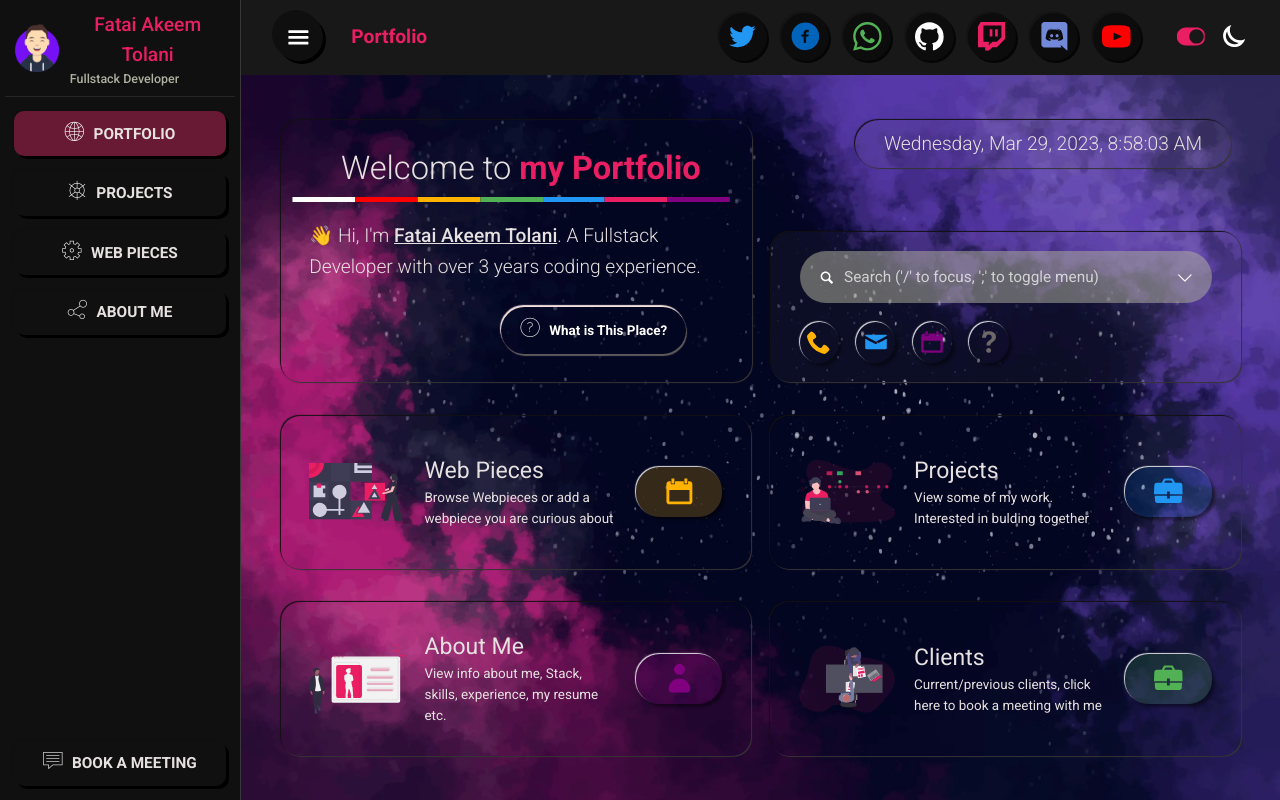
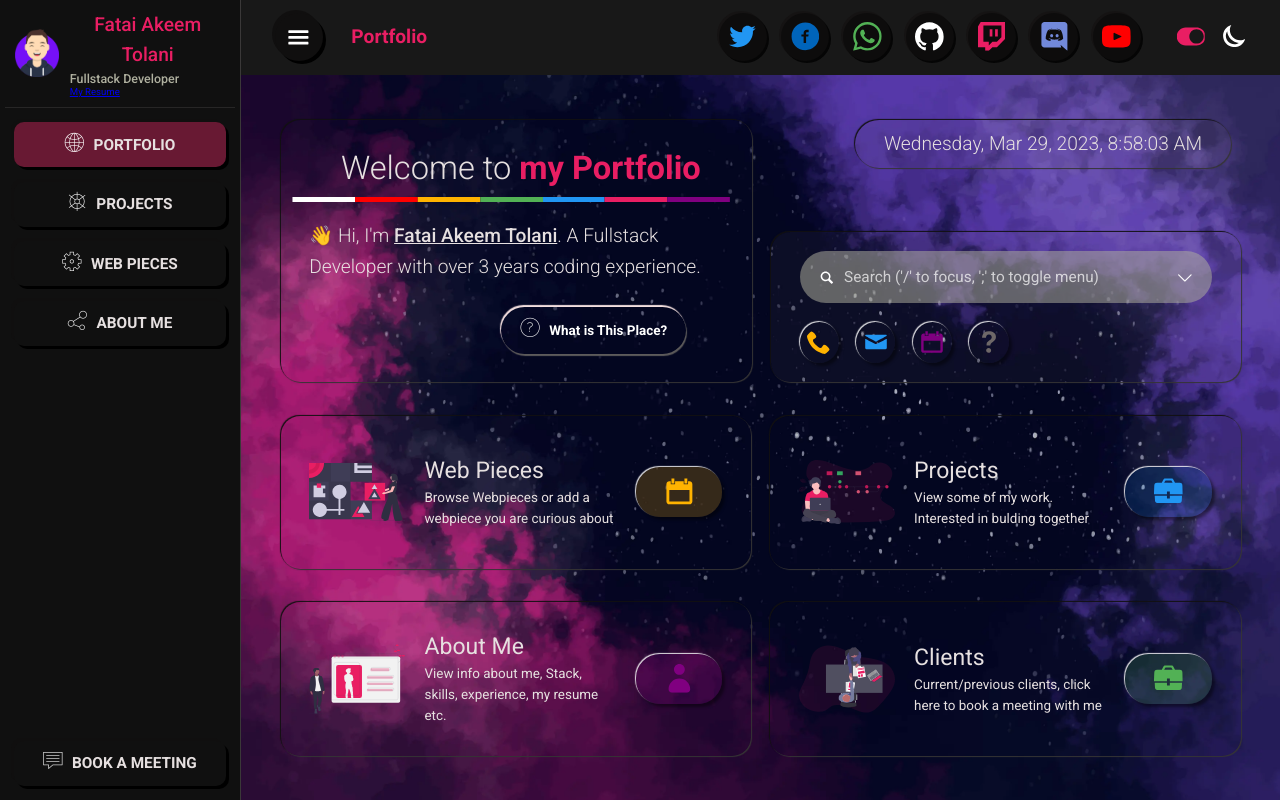
Before and after one commit to Gurudeen2/portfolio, a website: page index.html in a window 1280 px wide. Drawn offline with Linux system fonts and the light colour scheme.

Commit message:
new commit

```diff
--- a/index.html
+++ b/index.html
@@ -19,7 +19,7 @@
     <script defer src="js/script.js"></script>
     <script defer src="js/dark.js"></script>
 
-    <title>Pop Studio</title>
+    <title>Portfolio Tolani</title>
   </head>
   <body>
     <div class="app dark">
@@ -29,6 +29,7 @@
           <div class="name">
             <h1 class="name__h1">Fatai Akeem Tolani</h1>
             <h3 class="name__h3">Fullstack Developer</h3>
+            <a href="img/Fatai+Akeem+Tolani.docx">My Resume</a>
           </div>
         </div>
 
```
